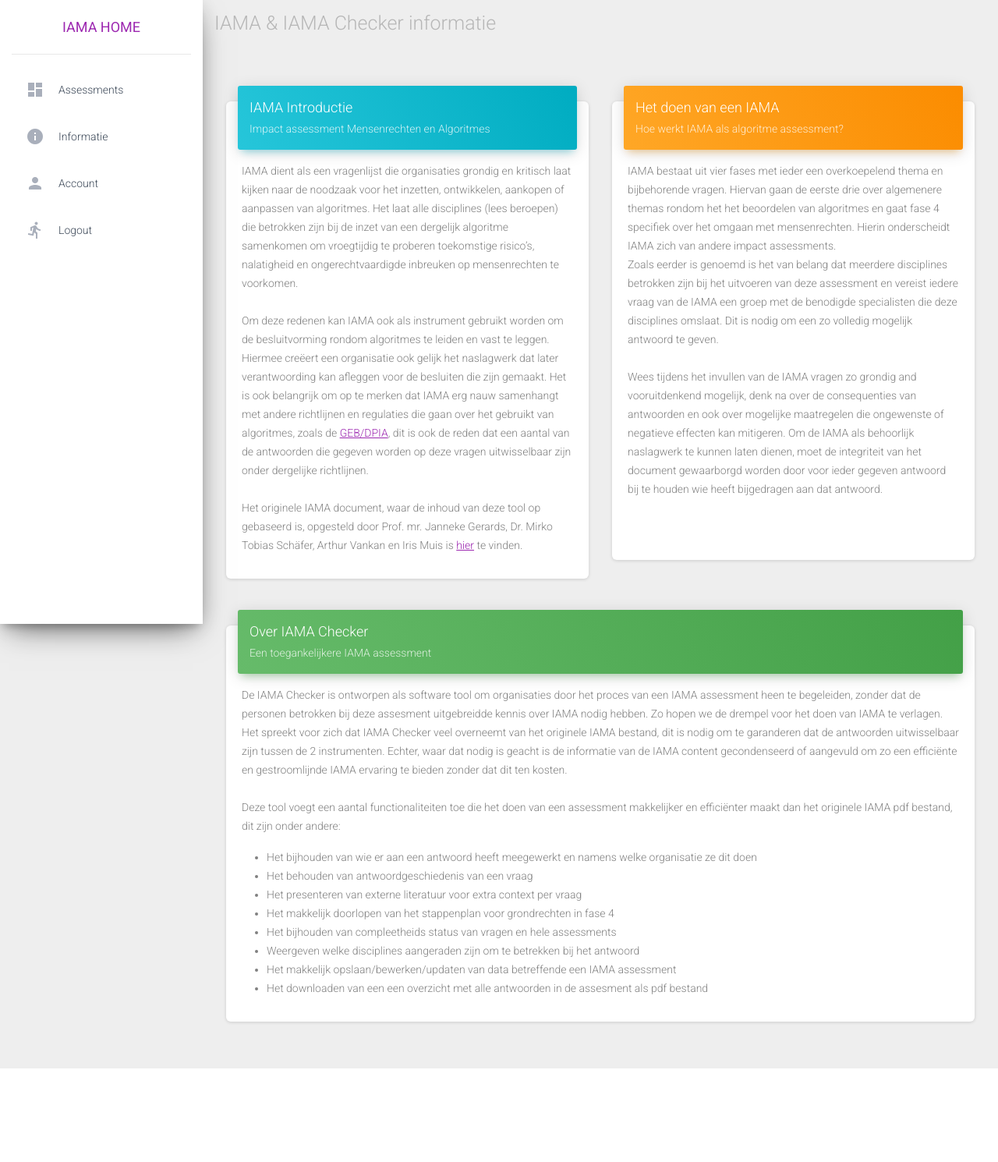
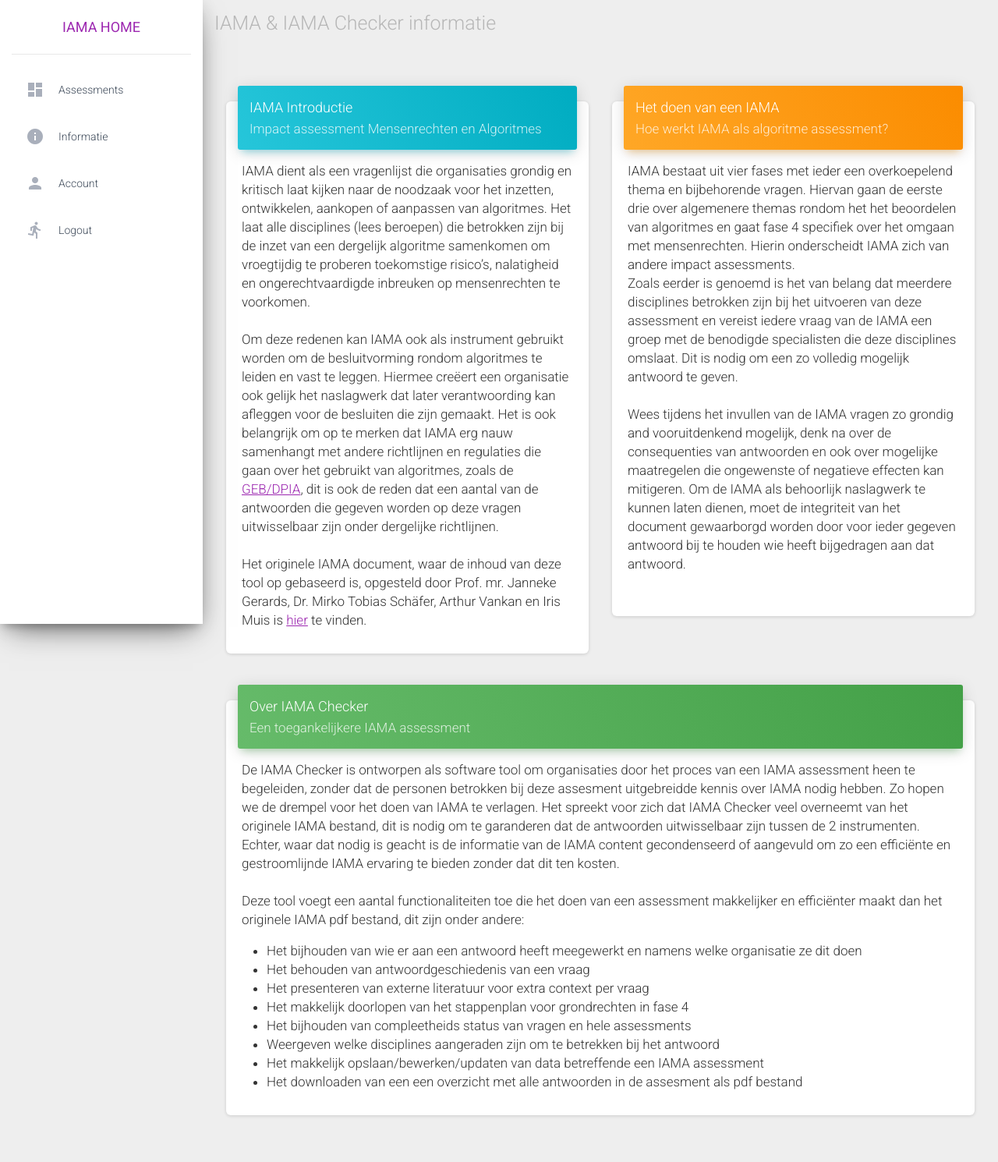
Before and after one commit to KoenBron/IAMA-checker, a Django app: page /info in a window 1280 px wide. Shown: the whole page at 78% size. Before the commit the page ends 1370 px from the top, so only its background shows below. Run offline with Django 3.2, Linux system fonts and the light colour scheme; the visitor is signed in with stand-in values (Sample User, id 1); some libraries are stand-ins or nearby versions.

Commit message:
Bug and UI fixes

```diff
--- a/iama_checker/base/static/base/style.css
+++ b/iama_checker/base/static/base/style.css
@@ -31,3 +31,7 @@ div.text-highlight-blue h6 {
 html::-webkit-scrollbar {
   display: none !important;
 }
+
+p {
+  font-size: 17px;
+}
--- a/iama_checker/base/templates/base/detail.html
+++ b/iama_checker/base/templates/base/detail.html
@@ -17,7 +17,7 @@ IAMA-Assesment - Overzicht {{ assesment.name}}
         <div class="card">
             <div class="card-header card-header-primary">
                 <h4 class="card-title">Overzicht {{ assesment.name }}</h4>
-                <p class="card-category">Update hier de informatie van deze asssessment</p>
+                <p class="card-category">Update hieronder de informatie van deze asssessment</p>
             </div>
             <div class="card-body">
                 <div class="row bp-4">
--- a/iama_checker/base/templates/base/home.html
+++ b/iama_checker/base/templates/base/home.html
@@ -87,7 +87,7 @@ Overzicht assessments
                         </tbody>
                     </table>
                     </div>
-                    <h4 class="text-primary pt-4">Vul hier informatie in om een nieuwe assessment te maken!</h4>
+                    <h4 class="text-primary pt-4">Vul hieronder informatie in om een nieuwe assessment te maken!</h4>
                     <form action="{% url 'base:create_assesment' %}" method="post">
                         {% csrf_token %}
                         {% if error %}
--- a/iama_checker/base/templates/base/info.html
+++ b/iama_checker/base/templates/base/info.html
@@ -10,10 +10,10 @@ IAMA & IAMA Checker informatie
         <div class="card">
             <div class="card-header card-header-info">
                 <h4 class="card-title">IAMA Introductie</h4>
-                <p class="card-category">Impact assessment Mensenrechten en Algoritmes</p>
+                <p class="card-category" style="font-size: 17px">Impact assessment Mensenrechten en Algoritmes</p>
             </div>
             <div class="card-body">
-                <p style="color: grey">
+                    <p style="font-size: 17px">
                     IAMA dient als een vragenlijst die organisaties grondig en kritisch laat kijken naar de noodzaak voor het inzetten, ontwikkelen, aankopen of aanpassen van algoritmes.
                      Het laat alle disciplines (lees beroepen) die betrokken zijn bij de inzet van een dergelijk algoritme samenkomen om vroegtijdig te proberen  toekomstige risico’s, nalatigheid en ongerechtvaardigde inbreuken op mensenrechten te voorkomen.
                      <br>
@@ -31,10 +31,10 @@ IAMA & IAMA Checker informatie
         <div class="card">
             <div class="card-header card-header-warning">
                 <h4 class="card-title">Het doen van een IAMA</h4>
-                <p class="card-category">Hoe werkt IAMA als algoritme assessment?</p>
+                <p class="card-category" style="font-size: 17px">Hoe werkt IAMA als algoritme assessment?</p>
             </div>
             <div class="card-body">
-                <p style="color: grey">
+                    <p style="font-size: 17px">
                     IAMA bestaat uit vier fases met ieder een overkoepelend thema en bijbehorende vragen.
                      Hiervan gaan de eerste drie over algemenere themas rondom het het beoordelen van algoritmes en gaat fase 4 specifiek over het omgaan met mensenrechten.
                      Hierin onderscheidt IAMA zich van andere impact assessments.
@@ -44,7 +44,6 @@ IAMA & IAMA Checker informatie
                      <br>
                      Wees tijdens het invullen van de IAMA vragen zo grondig and vooruitdenkend mogelijk, denk na over de consequenties van antwoorden en ook over mogelijke maatregelen die ongewenste of negatieve effecten kan mitigeren.
                      Om de IAMA als behoorlijk naslagwerk te kunnen laten dienen, moet de integriteit van het document gewaarborgd worden door voor ieder gegeven antwoord bij te houden wie heeft bijgedragen aan dat antwoord.
-                    <br>
                     <br>
                     <br>
                 </p>
@@ -57,10 +56,10 @@ IAMA & IAMA Checker informatie
         <div class="card">
             <div class="card-header card-header-success">
                 <h4 class="card-title">Over IAMA Checker</h4>
-                <p class="card-category">Een toegankelijkere IAMA assessment</p>
+                <p class="card-category" style="font-size: 17px">Een toegankelijkere IAMA assessment</p>
             </div>
             <div class="card-body">
-                <p style="color: grey;">
+                    <p style="font-size: 17px">
                     De IAMA Checker is ontworpen als software tool om organisaties door het proces van een IAMA assessment heen te begeleiden, zonder dat de personen betrokken bij deze assesment uitgebreidde kennis over IAMA nodig hebben.
                     Zo hopen we de drempel voor het doen van IAMA te verlagen.
                     Het spreekt voor zich dat IAMA Checker veel overneemt van het originele IAMA bestand, dit is nodig om te garanderen dat de antwoorden uitwisselbaar zijn tussen de 2 instrumenten.
@@ -69,7 +68,7 @@ IAMA & IAMA Checker informatie
                     <br>
                     Deze tool voegt een aantal functionaliteiten toe die het doen van een assessment makkelijker en efficiënter maakt dan het originele IAMA pdf bestand,
                     dit zijn onder andere:
-                    <ul style="color:grey">
+                    <ul style="font-size: 17px">
                       <li>Het bijhouden van wie er aan een antwoord heeft meegewerkt en namens welke organisatie ze dit doen</li>
                       <li>Het behouden van antwoordgeschiedenis van een vraag</li>
                       <li>Het presenteren van externe literatuur voor extra context per vraag</li>
--- a/iama_checker/base/templates/base/law_detail.html
+++ b/iama_checker/base/templates/base/law_detail.html
@@ -15,7 +15,7 @@
 <div class="row">
     <div class="col-md-2"></div>
     <div class="col-md-7 text-center">
-        <h2 class="text-primary">Vraag {{ question.question_phase }}.{{ question.question_number }} </h2>
+        <h2 class="text-primary">Vraag 4.{{ question.question_number }} </h2>
     </div>
     <div class="col"></div>
 </div>
--- a/iama_checker/base/templates/base/q_detail.html
+++ b/iama_checker/base/templates/base/q_detail.html
@@ -99,7 +99,7 @@
           <div class="col text-center">
             {% if question.id != 1 %}
                 <a href="{% url 'base:question_detail' assesment.id buttons.prev %}" class="btn btn-primary btn-round">Vorige</a>
-            {% endif}
+            {% endif %}
             {% if question.id != 9 %}
                 <a href="{% url 'base:question_detail' assesment.id buttons.next %}" class="btn btn-primary btn-round">Volgende</a>
             {% endif %}
--- a/iama_checker/base/templates/base/tutorial.html
+++ b/iama_checker/base/templates/base/tutorial.html
@@ -1,3 +1,4 @@
+{% load static %}
 <div class="col">
     <div class="card">
         <div class="card-header card-header-danger">
--- a/iama_checker/base/views.py
+++ b/iama_checker/base/views.py
@@ -230,7 +230,7 @@ def save_answer(request, assesment_id, question_id):
             # Check the state of the question
 
             # Unanswered
-            if answer_form.data["answer_content"] == "":# is_valid drops answer content from cleaned data?????
+            if answer_form.data["answer_content"].strip() == "":# is_valid drops answer content from cleaned data?????
                 answer.status = Answer.Status.UA
 
             # Reviewed
@@ -469,8 +469,8 @@ def create_law(request, assesment_id):
             # Create the Law object
             law = Law(name=form.cleaned_data["name"])
             law.assesment = assesment
+            law.save()
             generate_empty_law_answers(law)
-            law.save()
             return HttpResponseRedirect(next)
 
         # Form error
```
Also changed, not shown: iama_checker/base/base_view_helper.py (+6 -1 lines).
